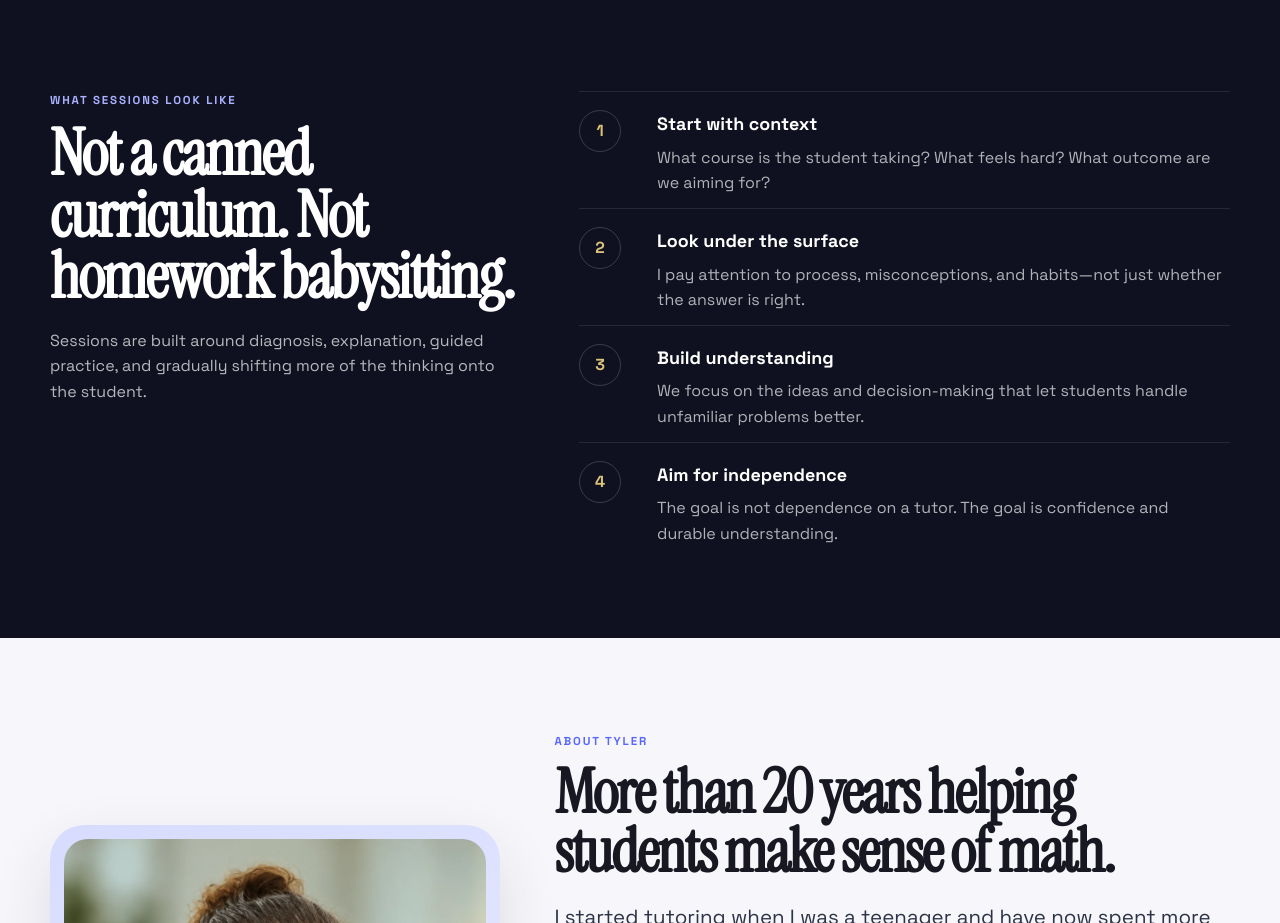
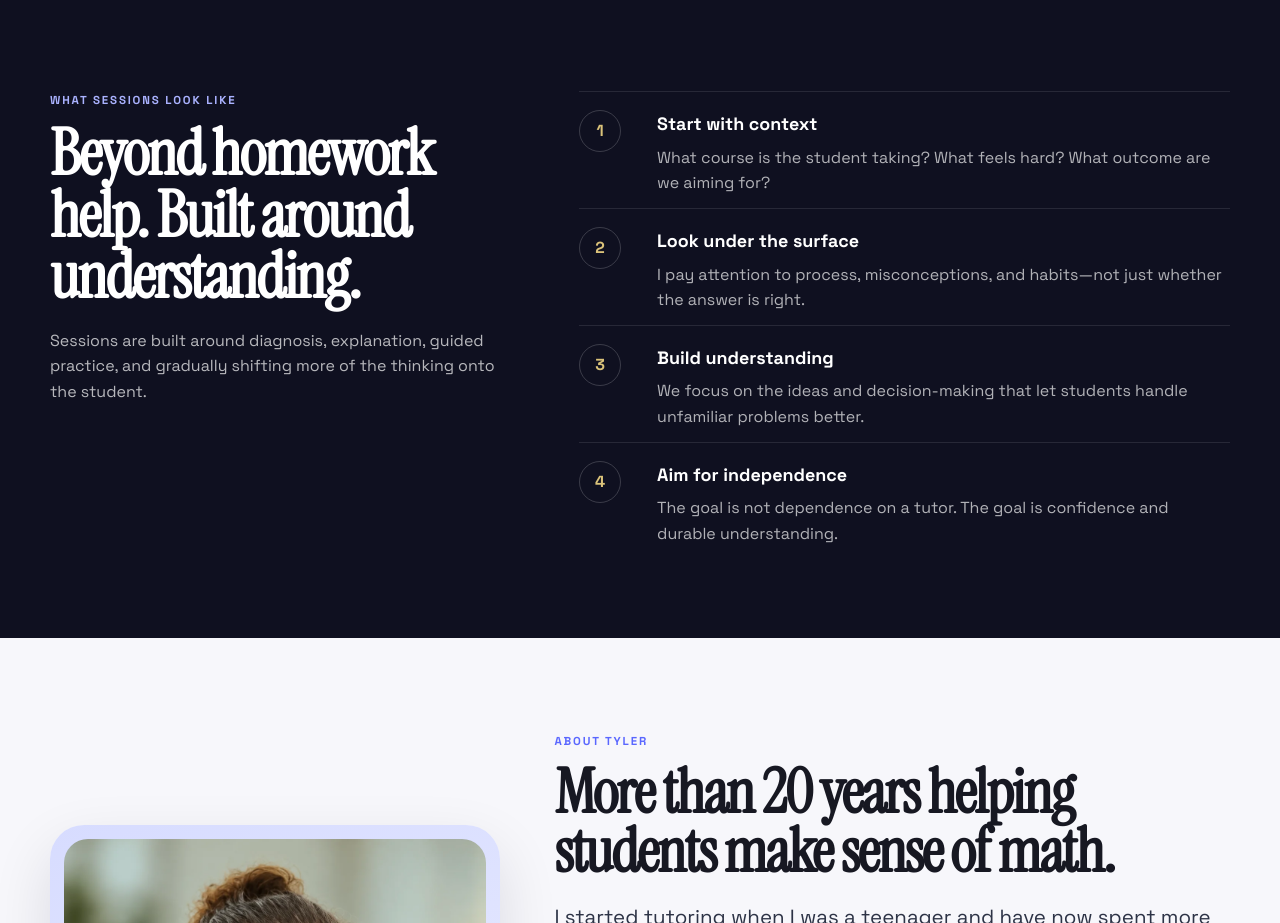
Before and after one commit to FibSeq11235813/math-by-tyler, a plain HTML site: page index.html in a window 1280 px wide. Shown: the part 2320-3243 px from the top of the page. Drawn offline with Linux system fonts and the light colour scheme.

Commit message:
Update session description heading in index.html

```diff
--- a/index.html
+++ b/index.html
@@ -204,7 +204,7 @@
       <div class="wrap method-layout">
         <div class="method-left">
           <div class="section-tag light">What sessions look like</div>
-          <h2>Not a canned curriculum. Not homework babysitting.</h2>
+          <h2>Beyond homework help. Built around understanding.</h2>
           <p>
             Sessions are built around diagnosis, explanation, guided practice,
             and gradually shifting more of the thinking onto the student.
```
